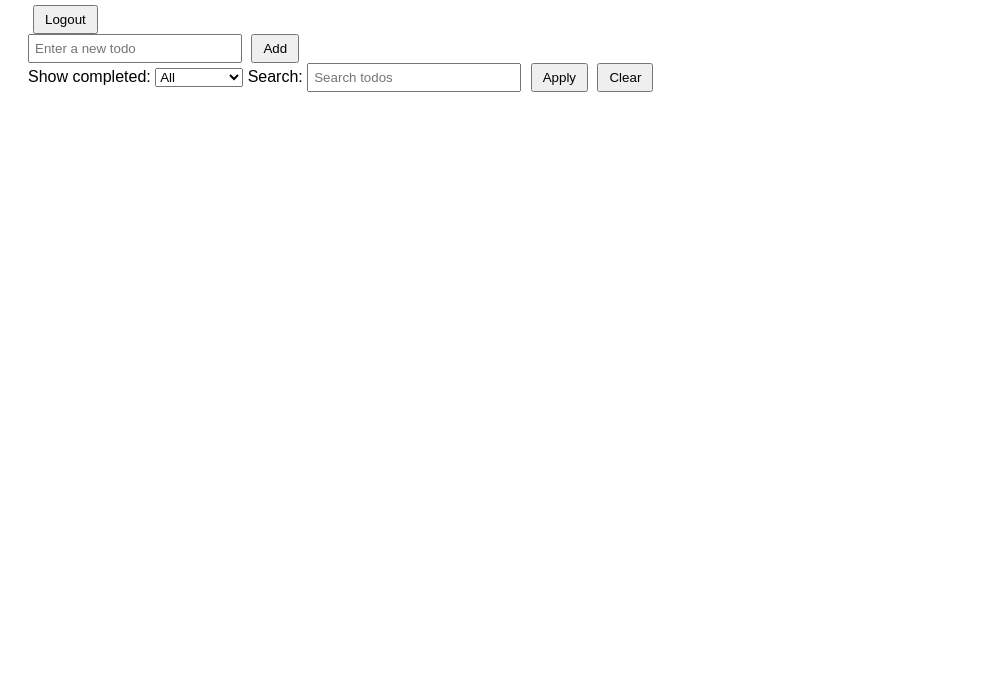
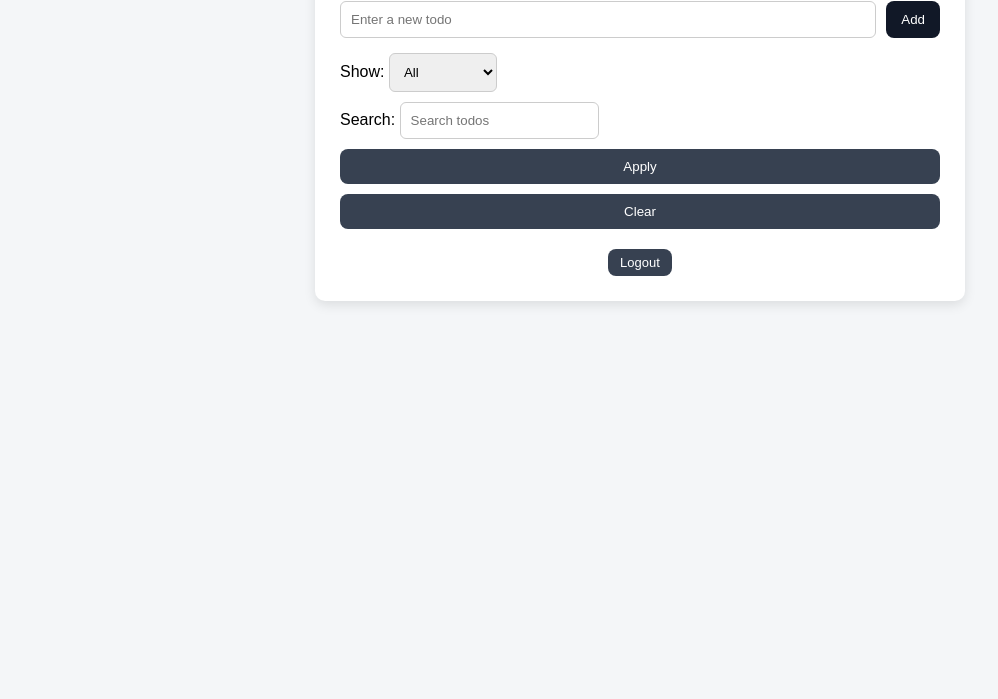
Before and after one commit to AasthaTayde/basictodo-api, a website: page public/todoUI.html in a window 1280 px wide. Shown: the part 101-800 px from the top of the page, without its empty margins (0-998 px from the left). Drawn offline with Linux system fonts and the light colour scheme; no server answers; sample sign-in values are in the browser's storage.

Commit message:
UI improvements: cleanup structure, logout fix, button hierarchy

```diff
--- a/public/login.css
+++ b/public/login.css
@@ -30,7 +30,7 @@ body {
   button {
     width: 100%;
     padding: 10px;
-    background: #28a745;
+    background: #111827;
     color: #fff;
     border: none;
     border-radius: 5px;
@@ -38,11 +38,18 @@ body {
   }
 
   button:hover {
-    background: #218838;
+    background: #1f2937;
   }
 
-  #loginMessage {
+  #loginMessage{
     text-align: center;
     margin-top: 10px;
     color: red;
   }
+
+  .logout-container {
+    position: fixed;
+    bottom: 20px;
+    left: 50%;
+    transform: translateX(-50%);
+ }
--- a/public/register.css
+++ b/public/register.css
@@ -30,7 +30,7 @@ body {
   button {
     width: 100%;
     padding: 10px;
-    background: #007bff;
+    background: black;
     color: #fff;
     border: none;
     border-radius: 5px;
@@ -38,7 +38,7 @@ body {
   }
 
   button:hover {
-    background: #0056b3;
+    background:  #1f2937;
   }
 
   #registerMessage {
--- a/public/todoUI.css
+++ b/public/todoUI.css
@@ -1,24 +1,89 @@
 body {
   font-family: Arial, sans-serif;
+  background: #f4f6f8;
+  margin: 0;
   padding: 20px;
+  display: flex;
+  justify-content: center;
+}
+
+.container {
+  width: 100%;
+  max-width: 600px;
+  background: white;
+  padding: 25px;
+  border-radius: 10px;
+  box-shadow: 0 4px 12px rgba(0,0,0,0.1);
+}
+
+.header {
+  display: flex;
+  justify-content: space-between;
+  align-items: center;
+  margin-bottom: 20px;
 }
 
 h1 {
+  margin: 0;
+}
+
+/* Inputs */
+input, select {
+  padding: 10px;
+  border: 1px solid #ccc;
+  border-radius: 6px;
+  outline: none;
+}
+
+/* Buttons */
+button {
+  padding: 10px 15px;
+  background-color: #111827;
+  color: white;
+  border: none;
+  border-radius: 8px;
+  cursor: pointer;
+  transition: 0.2s ease-in-out;
+}
+
+button:hover {
+  background-color: #1f2937;
+  transform: translateY(-1px);
+}
+
+/* Form */
+.todo-form {
+  display: flex;
+  gap: 10px;
+  margin-bottom: 15px;
+}
+
+.todo-form input {
+  flex: 1;
+}
+
+/* Filters */
+.filters {
+  display: flex;
+  flex-direction: column;
+  gap: 10px;
   margin-bottom: 20px;
 }
 
-  input {
-    padding: 5px;
-    width: 200px;
-  }
-
-  button {
-    padding: 5px 10px;
-    margin-left: 5px;
+/* Todo list */
+ul {
+  list-style: none;
+  padding: 0;
 }
 
 li {
-    margin: 10px 0;
+  background: #f9fafb;
+  padding: 10px;
+  margin-bottom: 10px;
+  border-radius: 8px;
+  display: flex;
+  justify-content: space-between;
+  align-items: center;
 }
 
 .completed {
@@ -26,6 +91,36 @@ body {
   color: gray;
 }
 
-  li button {
-    margin-left: 10px;
+/* Logout fix */
+.logout-container {
+  display: flex;
+  justify-content: center;
+  margin-top: 20px;
 }
+
+.logout-container button {
+  padding: 6px 12px;
+  font-size: 13px;
+  background-color: #374151;
+}
+
+/* Button hierarchy */
+button.primary {
+  background-color: #111827;
+}
+
+button.primary:hover {
+  background-color: #1f2937;
+}
+
+button.secondary {
+  background-color: #374151;
+}
+
+button.secondary:hover {
+  background-color: #4b5563;
+}
+
+.section {
+  margin-bottom: 15px;
+}
--- a/public/todoUI.html
+++ b/public/todoUI.html
@@ -1,25 +1,37 @@
 <!DOCTYPE html>
 <html lang="en">
-<head> <meta charset="UTF-8">
+<head>
+<meta charset="UTF-8">
 <title>Todo App</title>
 <link rel="stylesheet" href="todoUI.css">
 </head>
+
 <body>
+
+<div class="container">
+
+    <!-- Header -->
+    <div class="header">
         <h1>Todo App</h1>
-<button id="logoutBtn" type="button">Logout</button>
-<form id ="todoForm">
+    </div>
+
+    <!-- Input Section -->
+    <div class="section">
+        <form id="todoForm" class="todo-form">
             <input id="todoInput" placeholder="Enter a new todo">
-<button type="button" onclick="addTodo()">Add</button>
+            <button type="button" class="primary" onclick="addTodo()">Add</button>
         </form>
+    </div>
 
-<div id ="filterSection">
+    <!-- Filters Section -->
+    <div class="section filters">
+
         <label>
-        Show completed:
+            Show:
             <select id="completedFilter">
                 <option value="">All</option>
                 <option value="true">Completed</option>
                 <option value="false">Incomplete</option>
-
             </select>
         </label>
 
@@ -27,10 +39,24 @@
             Search:
             <input type="text" id="searchInput" placeholder="Search todos">
         </label>
-<button type="button" id="applyFilterBtn">Apply</button>
-<button type="button" id="clearFilterBtn">Clear</button>
+
+        <button type="button" id="applyFilterBtn" class="secondary">Apply</button>
+        <button type="button" id="clearFilterBtn" class="secondary">Clear</button>
+
     </div>
+
+    <!-- Todo List -->
+    <div class="section">
         <ul id="todoList"></ul>
+    </div>
+
+    <!-- Logout (ONLY ONE, INSIDE CARD) -->
+    <div class="logout-container">
+        <button id="logoutBtn" type="button" class="secondary">Logout</button>
+    </div>
+
+</div>
+
 <script src="todoUI.js"></script>
 </body>
 </html>
```
Also changed, not shown: public/index.html (+51 -6 lines). Lines whose indentation alone changed are shown as unchanged.
